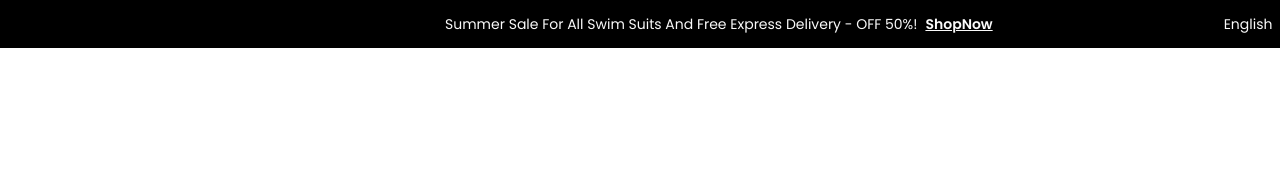
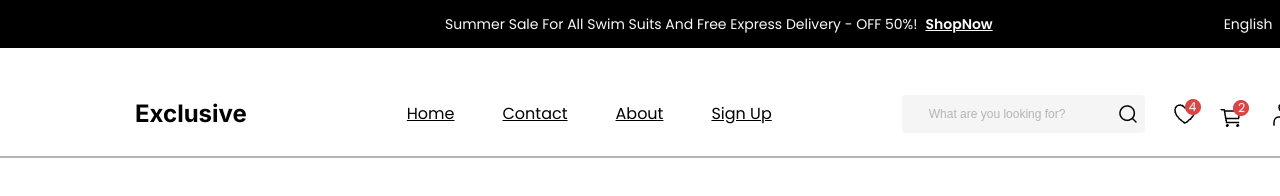
Before and after one commit to usmonovfazliddin2004/shop, a plain HTML site: page pages/checkout.html in a window 1280 px wide. Shown: the top 196 px of the page. Drawn offline with Linux system fonts and the light colour scheme; a web font is replaced by a local one.

Commit message:
navbar is ready

```diff
--- a/pages/checkout.html
+++ b/pages/checkout.html
@@ -19,5 +19,28 @@
             <img src="../images/umarbek/checkout/DropDown.png" alt="">
         </div>
     </div>
+    <div class="navbar">
+        <div class="loglinks">
+            <p class="exc">Exclusive</p>
+            <ul>
+                <li><a href="#">Home</a></li>
+                <li><a href="#">Contact</a></li>
+                <li><a href="#">About</a></li>
+                <li><a href="#">Sign Up</a></li>
+            </ul>
+        </div>
+        <div class="sets">
+            <div class="looking">
+                <input type="text" placeholder="What are you looking for?">
+                <img src="../images/umarbek/checkout/Component 2.png" alt="">
+            </div>
+            <div class="nots">
+                <img src="../images/umarbek/checkout/Wishlist=On.png" alt="">
+                <img src="../images/umarbek/checkout/Cart1 with buy.png" alt="">
+                <img src="../images/umarbek/checkout/user.png" alt="">
+            </div>
+        </div>
+    </div>
+    <div class="line"></div>
 </body>
 </html>
--- a/styles/checkout.css
+++ b/styles/checkout.css
@@ -49,3 +49,96 @@
     letter-spacing: 0%;
     text-align: left;
 }
+.navbar{
+    width: 1440px;
+    padding: 47px 135px 23.25px 135px;
+    display: flex;
+    gap: 130px;
+    /* Button */
+    /* border: 0.5px solid rgb(0, 0, 0); */
+}
+.loglinks{
+    display: flex;
+    gap: 160px;
+    align-items: center;
+}
+.exc{
+    /* Heading/24PX Bold */
+    color: rgb(0, 0, 0);
+    font-family: Inter;
+    font-size: 24px;
+    font-weight: 700;
+    line-height: 24px;
+    letter-spacing: 3%;
+    text-align: left;
+}
+ul{
+    display: flex;
+    gap: 48px;
+    align-items: center;
+}
+li{
+    list-style: none;
+}
+li a{
+    /* Title/16PX Regular */
+    color: rgb(0, 0, 0);
+    font-family: Poppins;
+    font-size: 16px;
+    font-weight: 400;
+    line-height: 24px;
+    letter-spacing: 0%;
+    text-align: center;
+    width: 61px;
+}
+.sets{
+    display: flex;
+    gap: 24px;
+    align-items: center;
+}
+.looking{
+    width: 243px;
+    height: 38px;
+    display: flex;
+    justify-content: center;
+    align-items: center;
+    padding: 7px 12px 7px 0px;
+    flex: none;
+    order: 0;
+    flex-grow: 0;
+    border-radius: 4px;
+    background: rgb(245, 245, 245);
+}
+.looking:hover{
+    border: 2px solid black;
+}
+.looking input{
+    width: 153px;
+    height: 18px;
+    /* Auto layout */
+    display: flex;
+    flex-direction: row;
+    justify-content: center;
+    align-items: center;
+    padding: 0px;
+    flex: none;
+    order: 0;
+    flex-grow: 0;
+    margin: 0px 34px;
+    /* Text2 */
+    opacity: 0.5;
+    border: none;
+    outline: none;
+    background: rgb(245, 245, 245);
+    font-size: 12px;
+}
+.nots{
+    display: flex;
+    gap: 17px;
+    align-items: center;
+}
+.line{
+    border: 0.5px solid rgb(0, 0, 0);
+    width: 1440px;
+    opacity: 0.3;
+}
```
